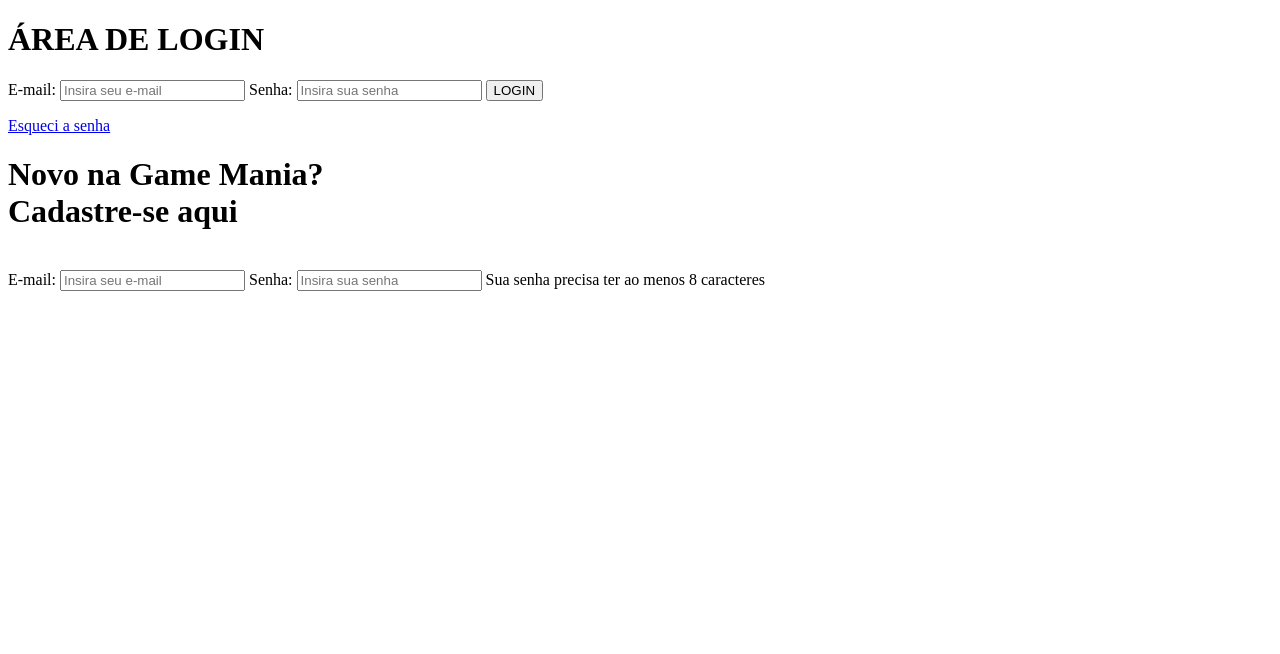
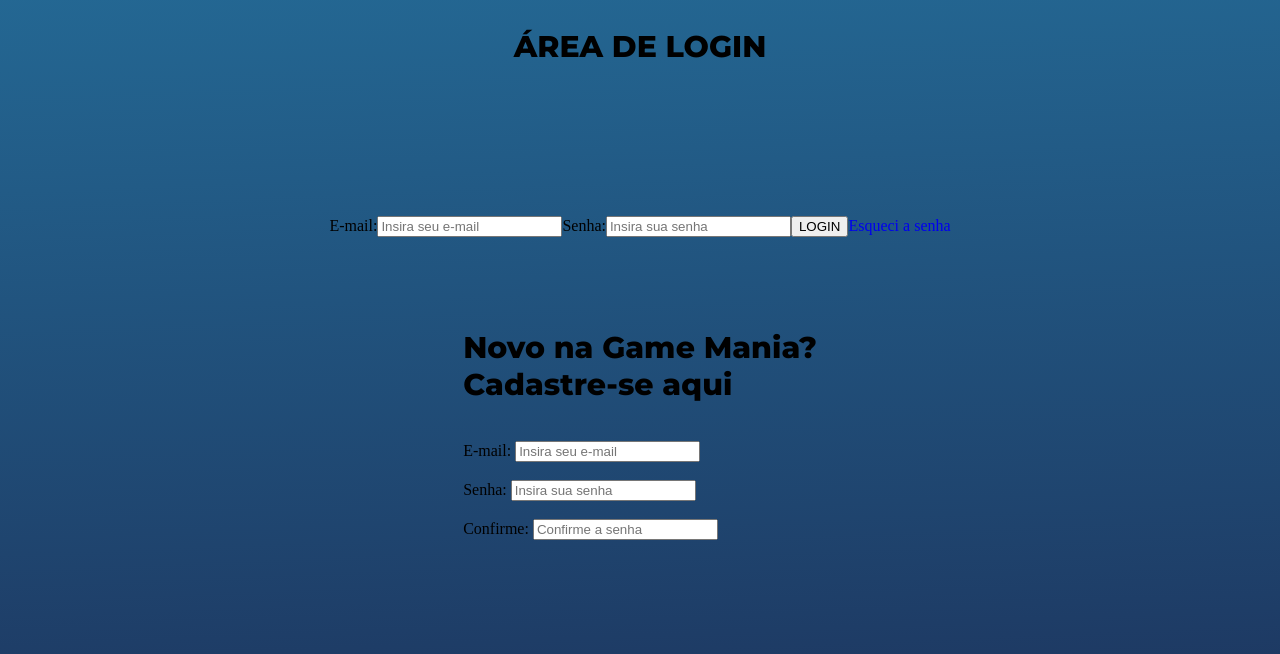
Before and after one commit to a-mbl/Uc12, a plain HTML site: page login.html in a window 1280 px wide. Drawn offline with Linux system fonts and the light colour scheme.

Commit message:
Game Mania v02

```diff
--- /dev/null
+++ b/css/style_login.css
@@ -0,0 +1,50 @@
+@import url('https://fonts.googleapis.com/css2?family=Montserrat:wght@500;800&display=swap');
+
+body {
+    font-size: 100%;
+    background: linear-gradient(177.55deg, #25729e -19.96%, #1B264F 119.96%);
+    background-repeat: no-repeat;
+    background-attachment: fixed;
+
+}
+
+* {
+    margin: 20;
+    padding: 5;
+    box-sizing: border-box;
+    text-decoration: none;
+
+}
+
+h1 {
+    font-family: 'Montserrat', sans-serif;
+    color: black;
+    font-weight: 800;
+    font-size: 30px;
+}
+
+.cadastro {
+    display: flex;
+    justify-content: center;
+    align-items: center;
+    flex-direction: center;
+    padding-top: 58px;
+
+}
+
+.login-info {
+    display: flex;
+    justify-content: center;
+    align-items: center;
+    flex-direction: center;
+    padding-top: 58px;
+
+}
+
+.topo {
+    align-items: center;
+    justify-content: center;
+    flex-direction: center;
+    display: flex;
+
+}
--- a/login.html
+++ b/login.html
@@ -8,32 +8,40 @@
         <meta name="description" content="Página de login da loja Game Mania"/>
         <meta name="keywords" content="HTML, CSS, Javascript, SENAI"/>
         <meta name="author" content="Aley Lira"/>
+        <link rel="stylesheet" type="text/css" href="css/style_login.css"/>
         <meta name="viewport" content="width=device-width, initial-scale=1.0"/>
 
     </head>
 
     <body>
+        <div class="topo">
+            <h1>ÁREA DE LOGIN</h1>
+        </div>
+
         <div class="login-info">
             <div class="login-info login-info-box">
-                <h1>ÁREA DE LOGIN</h1>
                 E-mail: <input type="email" name="email" placeholder="Insira seu e-mail">
                 Senha: <input type="password" name="password" placeholder="Insira sua senha">
-                <input type="submit" value="LOGIN" id="login-btn">
+                <input type="submit" value="LOGIN" &nbsp id="login-btn">
                 <p id="forgot-password"><a href="#">Esqueci a senha</a></p>
             </div>
         </div>
     </div>
 
         <form form onsubmit="return submitform(event)">
-            <div class="login">
+            <div class="cadastro">
               <div class="login-visual">
                  <h1>Novo na Game Mania?
                      <br>
                     Cadastre-se aqui</h1>
                     <br>
                      E-mail: <input type="email" name="email" placeholder="Insira seu e-mail">
+                     <br><br>
                     Senha: <input type="password" name="password" placeholder="Insira sua senha">
-                    Sua senha precisa ter ao menos 8 caracteres
+                    <br><br>
+                    Confirme: <input type="password" name="password" placeholder="Confirme a senha">
+                    <br><br
+                    Sua senha precisa ter ao menos 8 caracteres!
                 </div>
             </div>
 
```
